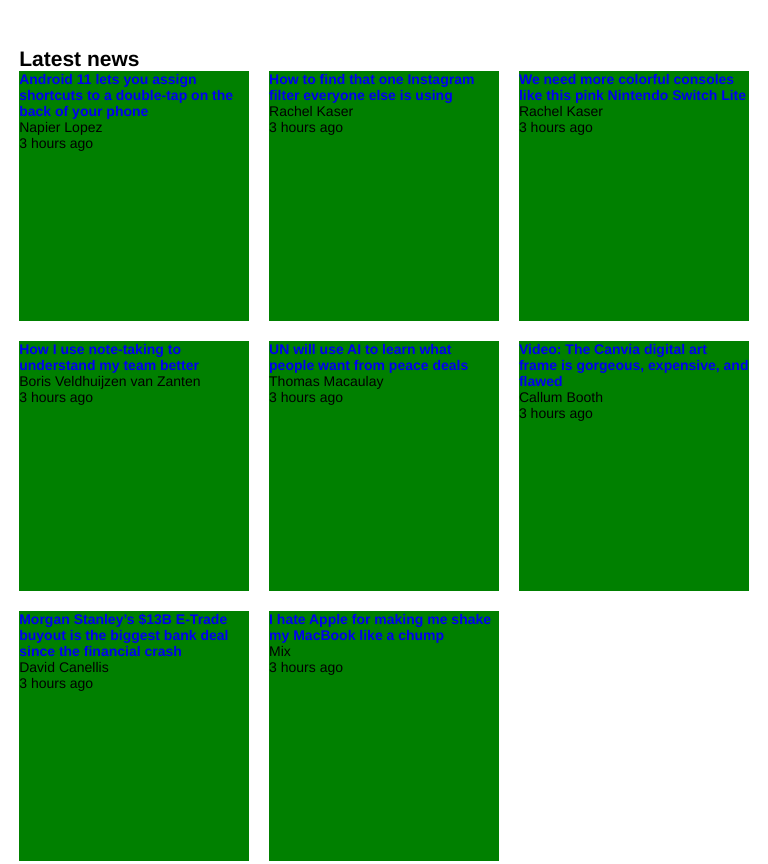
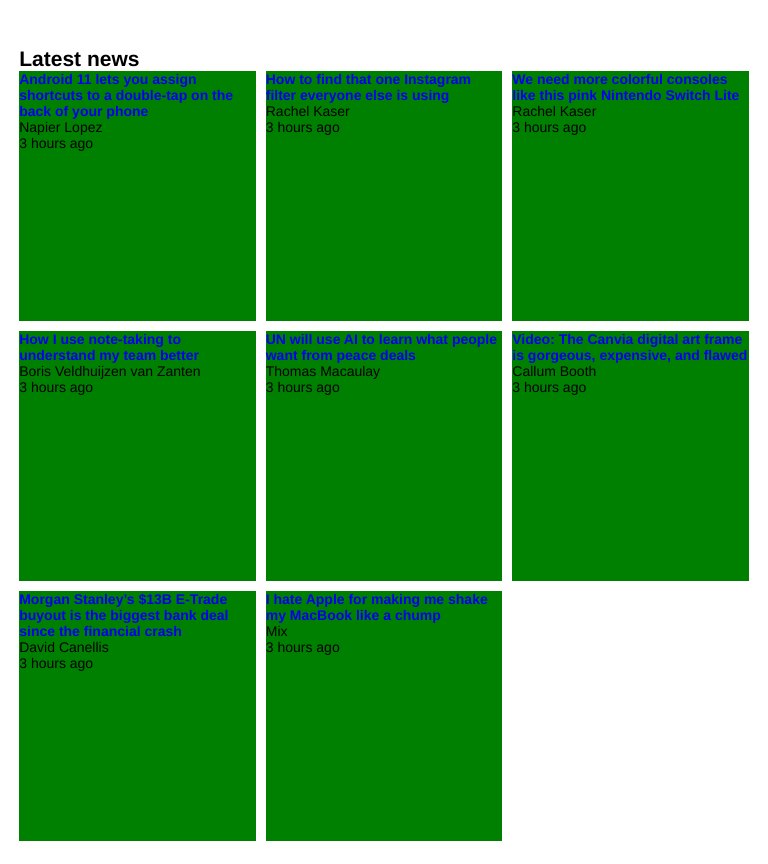
Before and after one commit to chinweokwu/netweb_responsive, a plain HTML site: page index.html in a window 768 px wide. Shown: the part 618-1482 px from the top of the page. Drawn offline with nearby package versions, Linux system fonts and the light colour scheme; a script that the page names is missing.

Commit message:
added more styles on media query

```diff
--- a/css/mediaquery.css
+++ b/css/mediaquery.css
@@ -122,7 +122,7 @@
   .wrapper2, .wrapper4, .wrapper {
     display: grid;
     grid-template-columns: repeat(3, 1fr);
-    grid-gap: 20px;
+    grid-gap: 10px;
   }
   .lastlightblue {
     display: none;
--- a/css/styles.css
+++ b/css/styles.css
@@ -188,7 +188,7 @@
 
 .section1, .section2, .section11, .articles {
   margin: 0 auto;
-  width: 80%;
+  width: 85%;
   margin-top: 50px;
 }
 
```
